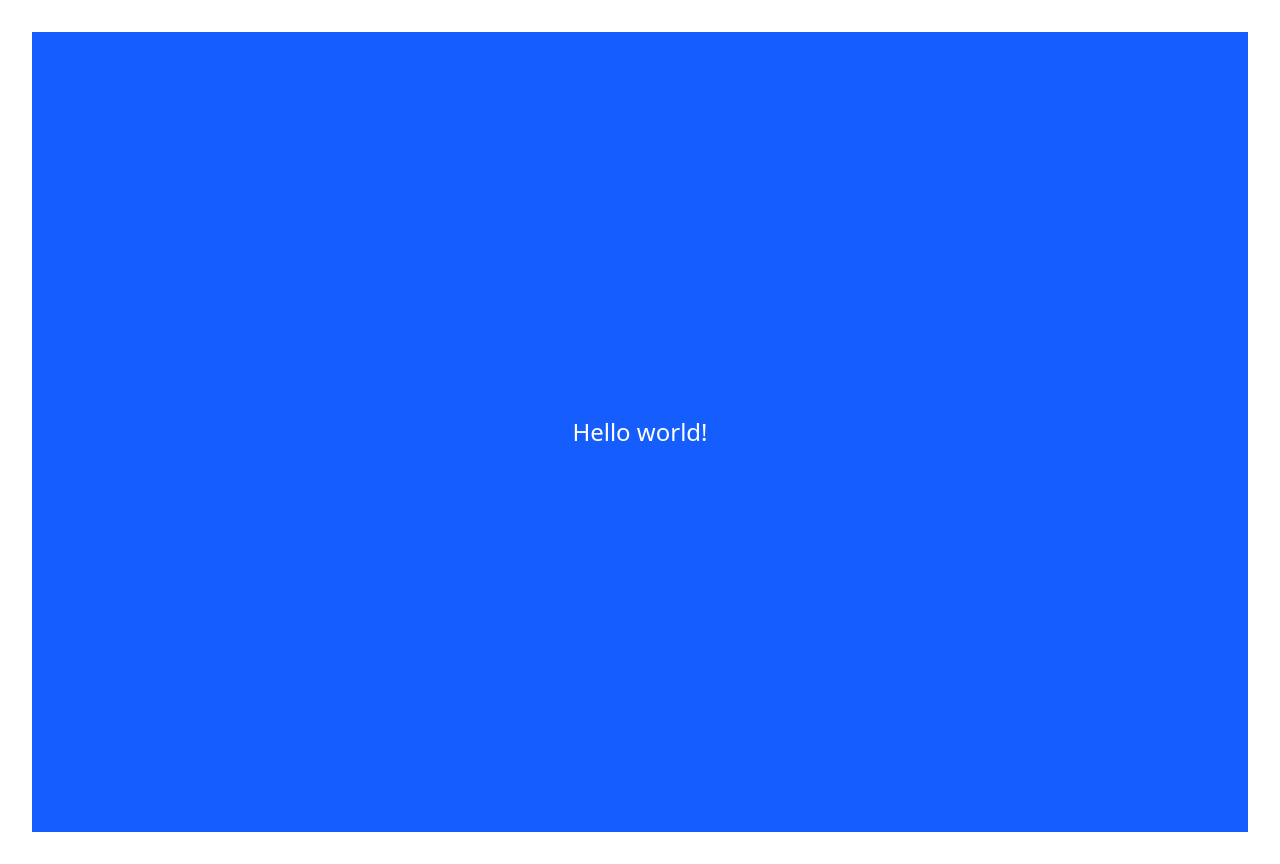
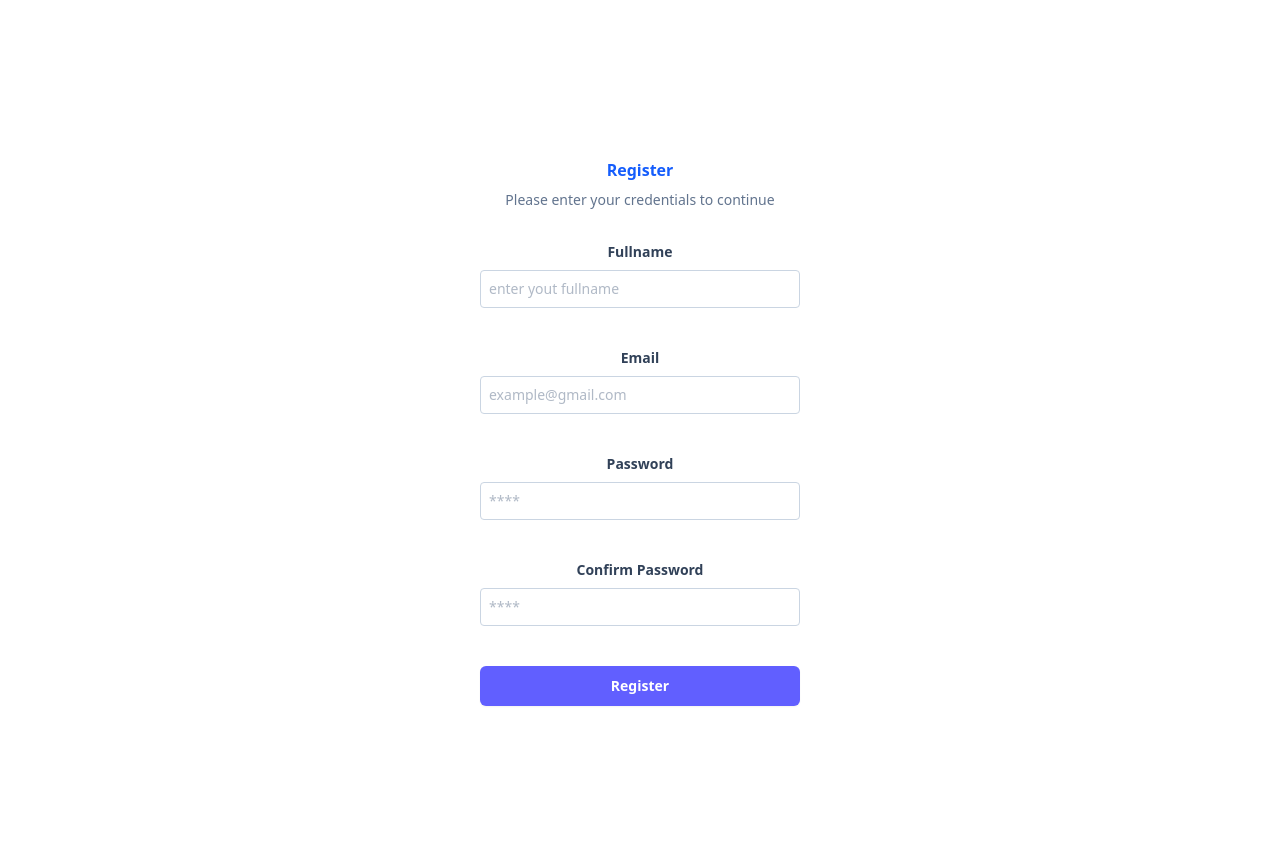
Before and after one commit to ahmadihsanullah/react-dasar, a React (Vite) app: page / in a window 1280 px wide. Built offline with nearby package versions, Linux system fonts and the light colour scheme.

Commit message:
implementasi atomic design login - register

```diff
--- a/src/App.jsx
+++ b/src/App.jsx
@@ -1,11 +1,16 @@
 import './App.css'
+import Button from './components/Elements/Button'
+import InputForm from './components/Elements/Input'
+import FormLogin from './components/Fragments/FormLogin'
+import LoginPage from './pages/login'
+import RegisterPage from './pages/Register'
 
 function App() {
-
   return (
-     <div className="flex justify-center bg-blue-600 min-h-screen items-center text-white text-2xl">
-      Hello world!
-     </div>
+    <div className="flex justify-center min-h-screen items-center">
+      {/* <LoginPage /> */}
+      <RegisterPage />
+    </div>
   )
 }
 
--- /dev/null
+++ b/src/components/Elements/Button/index.jsx
@@ -0,0 +1,10 @@
+const Button = (props) => {
+    const {children} = props;
+    return (
+        <div>
+            <button type="submit" class="flex-none rounded-md bg-indigo-500 px-3.5 py-2.5 text-sm font-semibold text-white shadow-xs hover:bg-indigo-400 focus-visible:outline-2 focus-visible:outline-offset-2 focus-visible:outline-indigo-500 w-full">{children}</button>
+        </div>
+    )
+}
+
+export default Button;
--- /dev/null
+++ b/src/components/Elements/Input/Input.jsx
@@ -0,0 +1,12 @@
+const Input = (props) => {
+    const {type, placeholder, name} = props;
+    return (
+        <input type={type}
+                name={name}
+                  placeholder={placeholder}
+                  className="w-full p-2 mb-4 text-sm text-slate-500 border border-slate-300 rounded focus:outline-none focus:ring-1 focus:ring-blue-600"
+        />
+    )
+}
+
+export default Input;
--- /dev/null
+++ b/src/components/Elements/Input/Label.jsx
@@ -0,0 +1,11 @@
+const Label = (props) => {
+    const {htmlFor, children} = props;
+    return (
+         <label htmlFor={htmlFor}
+              className="block mb-2 text-sm font-bold text-slate-700">
+              {children}
+            </label>
+    )
+}
+
+export default Label;
--- /dev/null
+++ b/src/components/Elements/Input/index.jsx
@@ -0,0 +1,14 @@
+import Input from "./Input"
+import Label from "./Label"
+
+const InputForm = (props) => {
+    const {label, type, placeholder, name} = props;
+    return (
+         <div className="mb-6">
+            <Label htmlFor={name}>{label}</Label>
+            <Input type={type} placeholder={placeholder} name={name}/>
+          </div>
+    )
+}
+
+export default InputForm
--- /dev/null
+++ b/src/components/Fragments/FormLogin.jsx
@@ -0,0 +1,14 @@
+import Button from "../Elements/Button"
+import InputForm from "../Elements/Input"
+
+const FormLogin = () => {
+    return (
+         <form action="">
+         <InputForm label="Email" type="email" placeholder="example@gmail.com" name="email"/>
+         <InputForm label="Password" type="password" placeholder="****" name="password"/>
+         <Button>Login</Button>
+        </form>
+    )
+}
+
+export default FormLogin
--- /dev/null
+++ b/src/components/Fragments/FormRegister.jsx
@@ -0,0 +1,16 @@
+import Button from "../Elements/Button"
+import InputForm from "../Elements/Input"
+
+const FormRegister = () => {
+    return (
+        <form action="">
+            <InputForm label="Fullname" type="text" placeholder="enter yout fullname" name="fullname" />
+            <InputForm label="Email" type="email" placeholder="example@gmail.com" name="email" />
+            <InputForm label="Password" type="password" placeholder="****" name="password" />
+            <InputForm label="Confirm Password" type="password" placeholder="****" name="password" />
+            <Button>Register</Button>
+        </form>
+    )
+}
+
+export default FormRegister
--- /dev/null
+++ b/src/components/Layouts/AuthLayout.jsx
@@ -0,0 +1,12 @@
+const AuthLayout = (props) => {
+    const{title, children} = props;
+    return (
+        <div className="w-full max-w-xs">
+            <div className="text-3-xl font-bold mb-2 text-blue-600 ">{title}</div>
+            <p className="font-medium text-sm text-slate-500 mb-8">Please enter your credentials to continue</p>
+            {children}
+        </div>
+    )
+}
+
+export default AuthLayout;
--- /dev/null
+++ b/src/pages/Register.jsx
@@ -0,0 +1,13 @@
+import FormLogin from "../components/Fragments/FormLogin";
+import FormRegister from "../components/Fragments/FormRegister";
+import AuthLayout from "../components/Layouts/AuthLayout";
+
+const RegisterPage = () => {
+    return (
+            <AuthLayout title="Register">
+                <FormRegister />
+            </AuthLayout>
+    )
+}
+
+export default RegisterPage
--- /dev/null
+++ b/src/pages/login.jsx
@@ -0,0 +1,12 @@
+import FormLogin from "../components/Fragments/FormLogin";
+import AuthLayout from "../components/Layouts/AuthLayout";
+
+const LoginPage = () => {
+    return (
+            <AuthLayout title="Login">
+                <FormLogin />
+            </AuthLayout>
+    )
+}
+
+export default LoginPage
```
